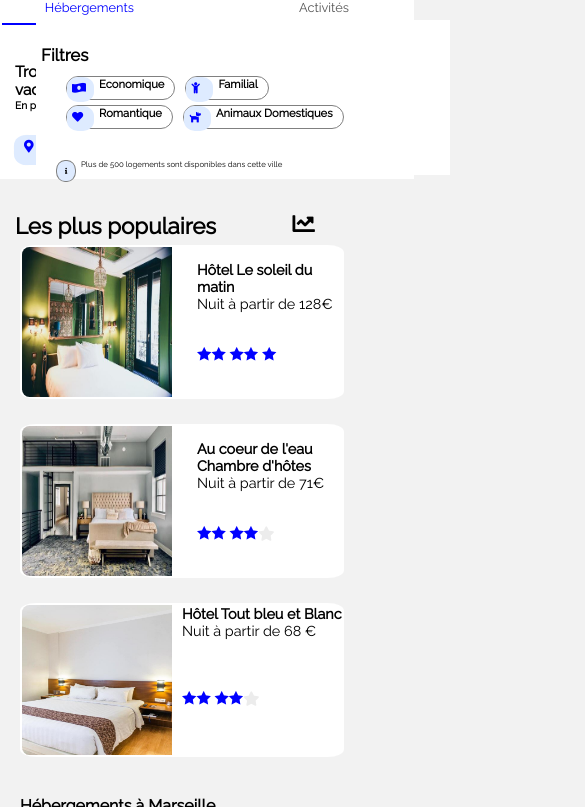
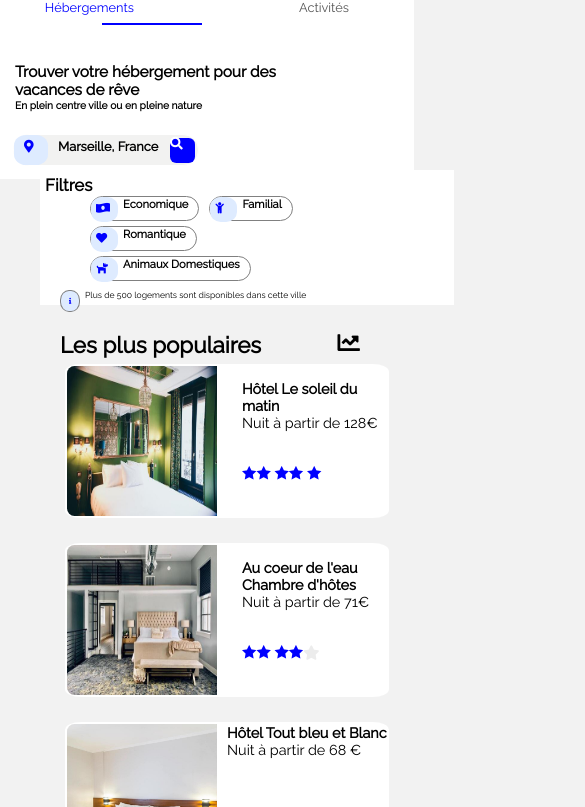
Before and after one commit to Madjiassoum/MADJIASSOUM_2_05102020, a plain HTML site: page index.html in a window 390 px wide. Shown: the part 37-844 px from the top of the page, 585 px wide, since content can reach past the window. Drawn offline with Linux system fonts and the light colour scheme; files whose address does not match are found by name.

Commit message:
Ajustement postion en css

```diff
--- a/style.css
+++ b/style.css
@@ -786,10 +786,10 @@ footer{
 @media (max-width: 767px){
 	body{
 		max-width: 767px;
-    margin: auto;
-    height: auto;
-    background-color: #F2F2F2;
-    font-family: 'Raleway', sans-serif, Verdana, Arial;
+	    margin: auto;
+	    height: auto;
+	    background-color: #F2F2F2;
+	    font-family: 'Raleway', sans-serif, Verdana, Arial;
 	}
 
   /*  En-tete de ma page sur mobile*/
@@ -832,7 +832,8 @@ footer{
   }
   #trait_dessus{
   border-top: 2px blue solid;
-  width: 140px;
+  width: 100px;
+  margin-left: 100px;
   position: absolute;
   top: 60px;
   left: 2px;
@@ -841,6 +842,7 @@ footer{
 
   /* partie localisation de la ville sur mobile*/
   .localise{
+  	top: 0px;
     display: flex;
     max-width: 414px;
     height: auto;
@@ -852,7 +854,7 @@ footer{
   .localise ul{
     display: flex;
     flex-direction: row;
-    top: 140px;
+    top: 120px;
     width: auto;
     list-style-type: none;
   }
@@ -889,16 +891,17 @@ footer{
   .filtre{
     position: absolute;
     max-width: 414px;
-    top: 45px;
+    top: 195px;
     height: auto;
     margin-bottom: 20px;
     margin-top: 12px;
+    padding-top: 0px;
     font-size: 0.7em;
-    margin-left: auto;
+    margin-left: 0px auto;
     margin-right: auto;
-    left: 36px;
     display: inline-block;
     flex-direction: column;
+    background-color: #FFFFFF;
   }
   .filtre h2{
 
@@ -912,10 +915,9 @@ footer{
   position: absolute;
   flex-direction: row;
   flex-wrap: wrap;
-  left: -10px;
-  width: 300px;
-  margin-left: 0px;
-  top: 40px;
+ margin-left: 10px;
+  width: 280px;
+  top: 10px;
   height: 22px;
 
 }
@@ -928,7 +930,7 @@ footer{
   margin-top: 5px;
   background-color: white;
   border-radius: 45%;
-  height: 22px;
+  height: 23px;
   border: 1px gray solid;
   border-radius: 26px 26px 26px 26px;
 }
@@ -948,17 +950,21 @@ footer{
   margin-top: 60px;
   margin-bottom: 5px;
 }
+.filtre p span{
+	top: 20px;
+	font-size: 1.1em;
+}
 .fa-info{
   content: "\ea0c";
   background-color: #DEEBFF;
-  color: black;
+  color: blue;
   height:13px;
   width: 10px;
   border: 0.1em gray solid;
   font-size: 0.7em;
   margin-right: 5px;
   border-radius: 45%;
-  padding-left: 8px;
+  margin-bottom: 15px;
 
 }
 
@@ -972,11 +978,13 @@ footer{
 
   /*========== Partie: Les Plus populaires sur mobile===========*/
   .libelle-droite{
-    top: 730px;
+  	position: absolute;
+    top: 335px;
     display: flex;
     flex-direction: column;
     max-width: 414px;
     height: auto;
+    left: 50px;
     margin-left: auto;
     margin-right: auto;
     background-color: #F2F2F2;
@@ -1029,9 +1037,11 @@ footer{
 
   /*=============Partie HEBERGEMENT à Marseille =================*/
   .heberge{
+  	position: absolute;
     max-width: 414px;
     height: auto;
-    top: 820px;
+    top: 950px;
+    left: 50px;
     display: flex;
     flex-direction: column;
     margin-left: auto;
@@ -1049,7 +1059,7 @@ footer{
   width: 315px;
   top: -17px;
   margin-bottom: 10px;
-  margin-left: 50px;
+  margin-left: 45px;
   margin-top: 0px;
   padding-bottom: 5px;
   border-radius: 6%;
@@ -1087,16 +1097,21 @@ footer{
 
   /* Container activités à Marseille */
   #activite{
+  	position: absolute;
     max-width: 414px;
     height: auto;
-    top: 2220px;
+    top: 2350px;
     display: inline-flex;
     flex-direction: column-reverse;
     flex-wrap: wrap;
+    left: 40px;
     background-color: #FFFFFF;
     margin-left: auto;
     margin-right: auto;
 
+  }
+  .sectio{
+  	background-color: #FFFFFF;
   }
 
 .sectio h2{
@@ -1273,10 +1288,11 @@ footer{
 
   /* Partie PIED DE PAGE */
   footer{
-    top: 2200px;
+    top: 3380px;
     max-width: 414px;
     height: auto;
     margin-right: auto;
+    left: 50px;
     margin-left: auto;
     position: relative;
     display: inline-block;
@@ -1289,7 +1305,7 @@ footer{
     display: inline;
     flex-direction: column;
     width: auto;
-    font-size: 0.51em;
+    font-size: 0.71em;
     margin-left: 20px;
 
   }
@@ -1298,11 +1314,14 @@ footer{
     font-weight: bold;
     color: black;
   }
+  .footer menu-foot .sousfoot ul li{
+  	padding-top: 5px;
+  }
 
   footer .menu-foot ul{
     display: inline-table;
     width: 414px;
-    font-size: 1.3em;
+    font-size: 1.2em;
     list-style-type: none;
   }
 
```
